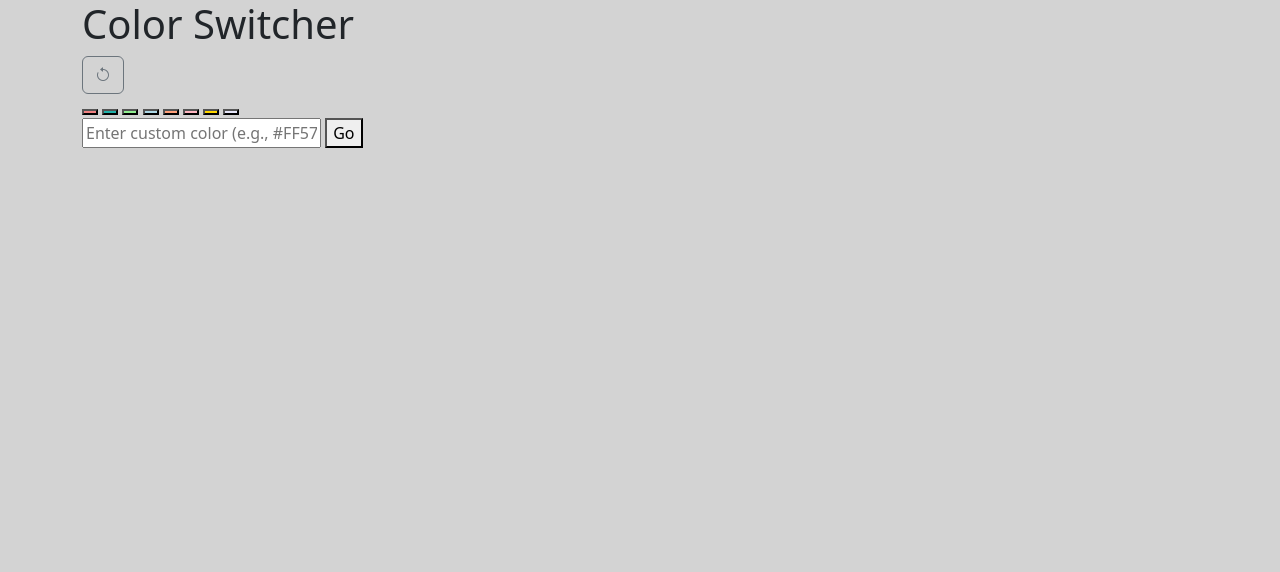
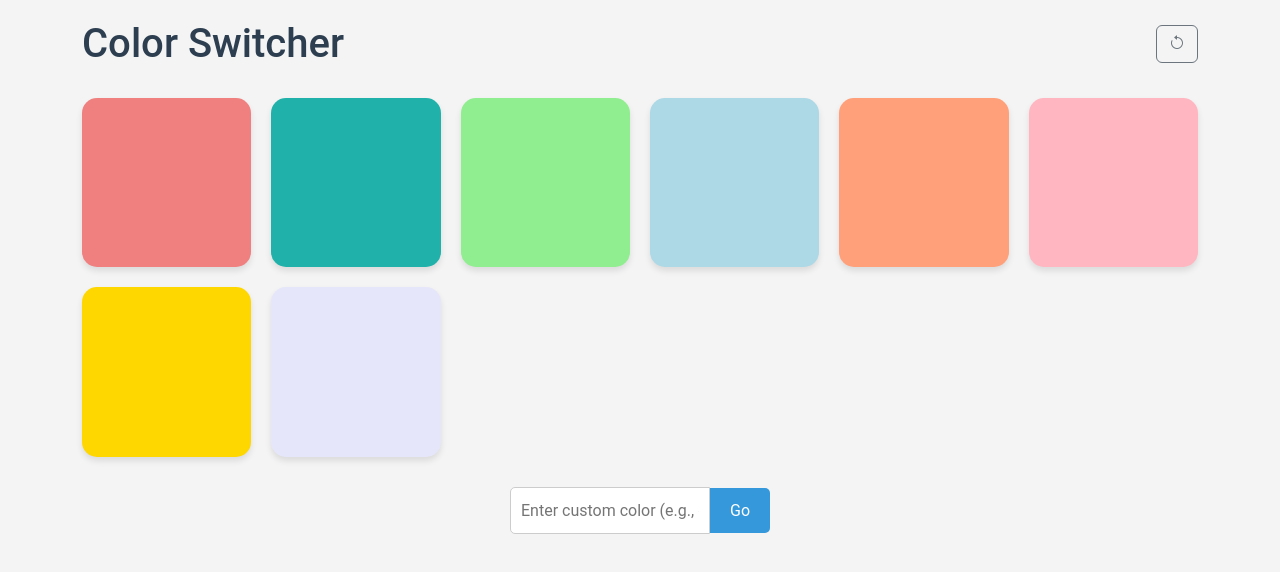
Before and after one commit to MoosaHaroon6/Color-Switcher-Project-Html-Css-Js, a plain HTML site: page Color Changer/index.html in a window 1280 px wide. Drawn offline with nearby package versions, Linux system fonts and the light colour scheme.

Commit message:
Update style.css

```diff
--- a/Color Changer/style.css
+++ b/Color Changer/style.css
@@ -1,96 +1,129 @@
-body {
-    background-color: lightgray;
+:root {
+  --primary-color: #3498db;
+  --secondary-color: #2c3e50;
+  --text-color: #333;
+  --background-color: #f4f4f4;
+  --box-shadow: 0 4px 6px rgba(0, 0, 0, 0.1);
 }
 
-.button {
-    width: 150px;
-    height: 150px;
-    cursor: pointer;
-    display: inline-block;
+body {
+  font-family: 'Roboto', sans-serif;
+  background-color: var(--background-color);
+  color: var(--text-color);
+  line-height: 1.6;
+  padding: 20px;
+  transition: background-color 0.3s ease;
 }
 
-.color-box div {
-    border: 2px solid #000000;
-    color: #ffff;
-    font-weight: bold;
+.header {
   display: flex;
+  justify-content: space-between;
   align-items: center;
-    text-align: center;
+  margin-bottom: 30px;
 }
 
-.color-box {
-    /* border: 1px solid red; */
-    display: flex;
-    width: 800px;
-    justify-content: space-evenly;
-    flex-wrap: wrap;
+h1 {
+  color: var(--secondary-color);
+  font-size: 2.5em;
+  margin: 0;
 }
 
-#lightcoral {
-    background-color: lightcoral;
+.color-palette {
+  display: grid;
+  grid-template-columns: repeat(auto-fit, minmax(150px, 1fr));
+  gap: 20px;
+  margin-bottom: 30px;
 }
 
-#lightgreen {
-    background-color: lightgreen;
+.color-button {
+  width: 100%;
+  aspect-ratio: 1;
+  border: none;
+  border-radius: 15px;
+  cursor: pointer;
+  font-weight: bold;
+  font-size: 1em;
+  transition: all 0.3s ease;
+  box-shadow: var(--box-shadow);
+  position: relative;
+  overflow: hidden;
 }
 
-#lightblue {
-    background-color: lightblue;
+.color-button:hover {
+  transform: translateY(-5px) scale(1.05);
+  box-shadow: 0 8px 15px rgba(0, 0, 0, 0.2);
 }
 
-#lightseagreen {
-    background-color: lightseagreen;
+.color-button:active {
+  transform: translateY(0) scale(0.95);
 }
 
-#lightgrey {
-    background-color: #ddd;
-    border: 1px solid black !important;
-    width: 600px;
-    height: 30px;
+.color-button::after {
+  content: attr(data-color);
+  position: absolute;
+  bottom: 10px;
+  left: 10px;
+  background-color: rgba(255, 255, 255, 0.7);
+  padding: 5px 10px;
+  border-radius: 5px;
+  font-size: 0.8em;
+  opacity: 0;
+  transition: opacity 0.3s ease;
+}
+
+.color-button:hover::after {
+  opacity: 1;
+}
+
+#color-info {
+  text-align: center;
+  margin-top: 20px;
   font-size: 1.2em;
-    text-align: center;
+  font-weight: bold;
+}
+
+.custom-color-container {
   display: flex;
-    justify-content: space-around;
+  justify-content: center;
   align-items: center;
-    border-radius: 5px;
-    font-family: Arial, Helvetica, sans-serif;
-    margin-left: 100px;
   margin-top: 30px;
 }
 
-#lightgrey :hover {
-    background-color: #212121;
+#custom-color {
+  width: 200px;
+  padding: 10px;
+  border: 1px solid #ccc;
+  border-radius: 5px 0 0 5px;
+  font-size: 1em;
 }
 
-@media screen and (max-width: 600px) {
-
-    .color-box {
-        display: flex;
-        width: 330px;
-        height: 320px;
-        justify-content: space-evenly;
-        flex-wrap: wrap;
-        margin: auto;
+#apply-custom-color {
+  padding: 10px 20px;
+  background-color: var(--primary-color);
+  color: white;
+  border: none;
+  border-radius: 0 5px 5px 0;
+  font-size: 1em;
+  cursor: pointer;
+  transition: background-color 0.3s;
 }
 
-    .color-box div {
-        border: 2px solid #000000;
-        color: #ffff;
-        font-weight: bold;
-        display: flex;
-        align-items: center;
-        text-align: center;
+#apply-custom-color:hover {
+  background-color: #2980b9;
+}
+
+@media screen and (max-width: 768px) {
+  .color-palette {
+    grid-template-columns: repeat(3, 1fr);
   }
 
   h1 {
-        color: #212121;
-        text-align: center;
-        background-color: #ddd;
+    font-size: 2em;
+  }
 }
 
-    #lightgrey {
-        margin-left: 245px;
-        margin-top: 20px;
-        width: 100px;
+@media screen and (max-width: 480px) {
+  .color-palette {
+    grid-template-columns: repeat(2, 1fr);
   }
 }
```
Lines whose indentation alone changed are shown as unchanged.
